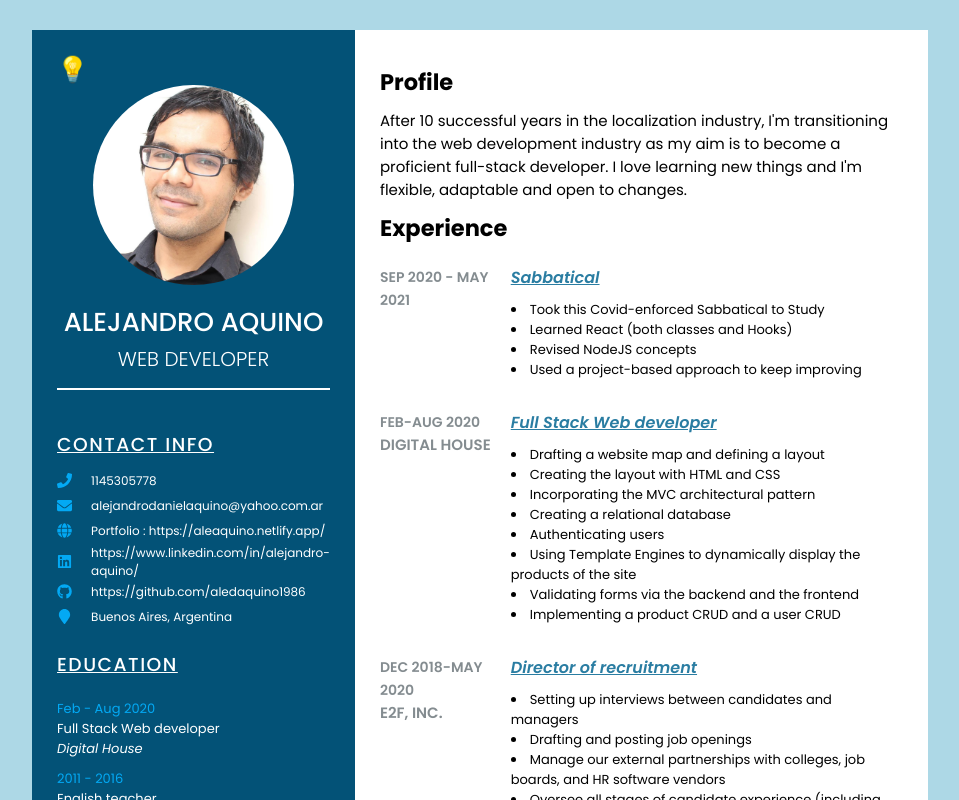
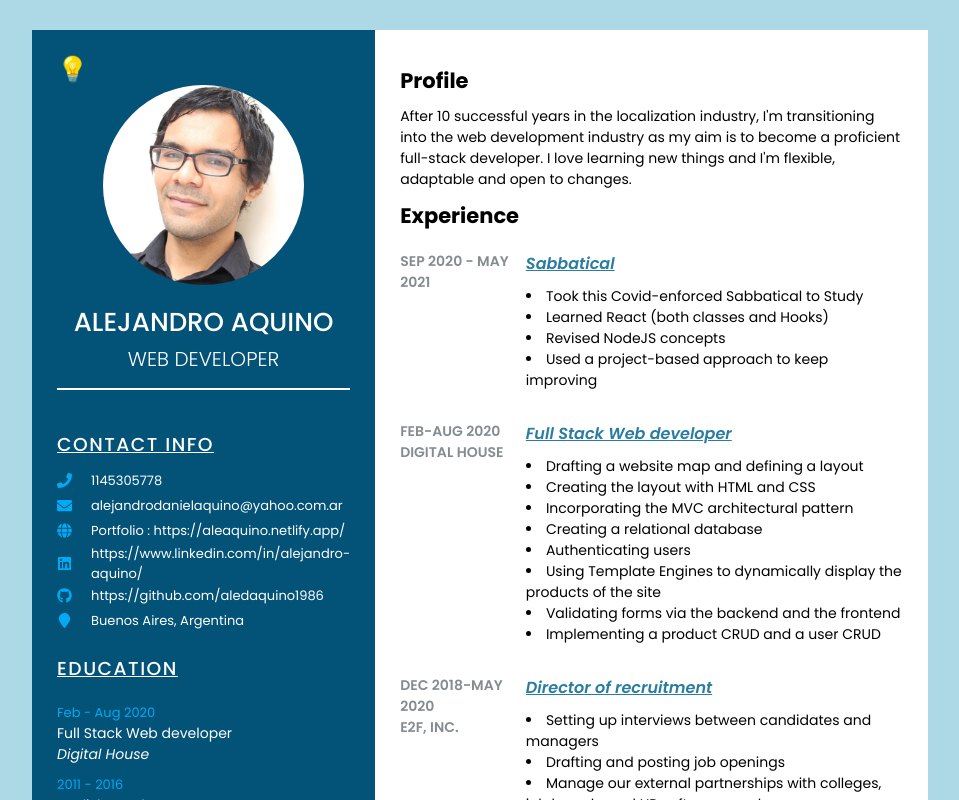
Before and after one commit to aledaquino1986/react-cv, a React (Create React App) app: page / in a window 1280 px wide. Shown: the top 800 px of the page, without its empty margins (160-1119 px from the left). Built offline with nearby package versions, Linux system fonts and the light colour scheme.

Commit message:
slightly increase size of font

```diff
--- a/src/components/pages/right-side/rightside.css
+++ b/src/components/pages/right-side/rightside.css
@@ -1,6 +1,6 @@
 .right-side {
   padding: 2.5rem;
-  font-size: 1.5rem;
+  font-size: 1.4rem;
 }
 
 .right-side p {
--- a/src/components/sections/contact/contact.css
+++ b/src/components/sections/contact/contact.css
@@ -12,5 +12,5 @@
 }
 
 .data p {
-  font-size: 1.2rem;
+  font-size: 1.3rem;
 }
--- a/src/components/sections/experience/experience.css
+++ b/src/components/sections/experience/experience.css
@@ -6,7 +6,7 @@
 
 .work-experience-container p,
 .work-experience-container li {
-  font-size: 1.3rem;
+  font-size: 1.4rem;
 }
 
 .work-experience__year-company {
--- a/src/index.css
+++ b/src/index.css
@@ -63,6 +63,6 @@ h5 {
 }
 
 h4 {
-  font-size: 1.3rem;
+  font-size: 1.4rem;
   font-weight: 400;
 }
```
